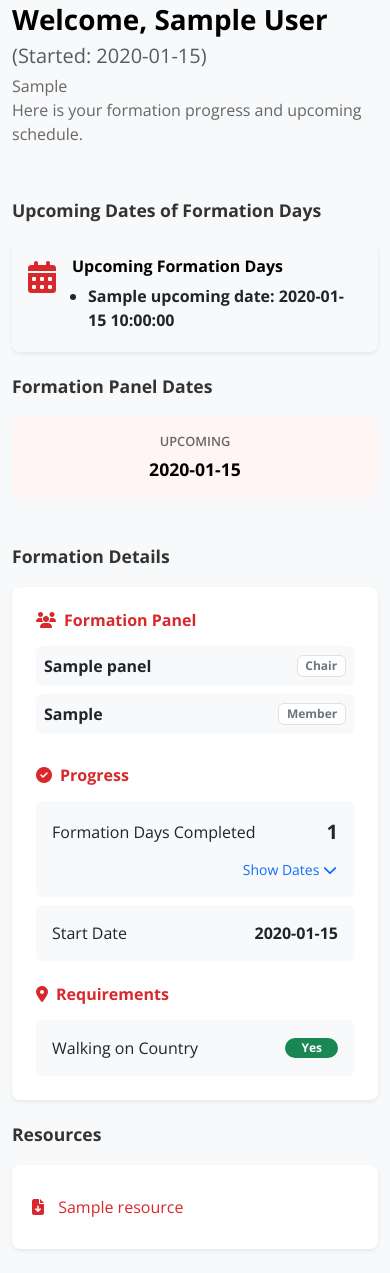
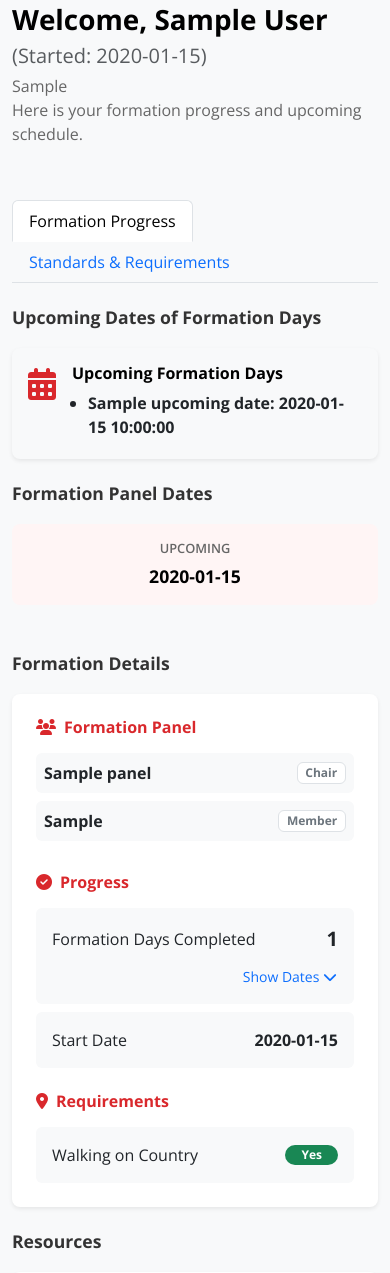
Before and after one commit to ashlittleford/candidates, a Flask app: template app/templates/profile.html in a window 390 px wide. Shown: the part 160-1433 px from the top of the page. Run offline with Flask 3, Linux system fonts and the light colour scheme; tables that the repository leaves empty hold one stand-in row (values such as "Sample post"); the template is opened without the code that fills it: values that come from a table or form of the project are taken from there, most other values are stand-ins (such as "Sample title", 1, 10 or a date in 2020).

Commit message:
feat: Add Standards & Requirements tab to candidate profile
- Refactor candidate profile page layout to use Bootstrap tabs.
- Move existing Formation Progress content into the first tab.
- Create a new "Standards & Requirements" tab.
- Add a "14 Standards of Ministry" table with placeholder rows (waiting for specific content).
- Add a "Study Requirements" placeholder table.
- Maintain existing responsiveness and functionality.

```diff
--- a/app/templates/profile.html
+++ b/app/templates/profile.html
@@ -15,6 +15,19 @@
     <!-- Main Left Column -->
     <div class="col-lg-8">
 
+        <!-- Tabs Navigation -->
+        <ul class="nav nav-tabs mb-4" id="profileTabs" role="tablist">
+            <li class="nav-item" role="presentation">
+                <button class="nav-link active" id="formation-tab" data-bs-toggle="tab" data-bs-target="#formation" type="button" role="tab" aria-controls="formation" aria-selected="true">Formation Progress</button>
+            </li>
+            <li class="nav-item" role="presentation">
+                <button class="nav-link" id="standards-tab" data-bs-toggle="tab" data-bs-target="#standards" type="button" role="tab" aria-controls="standards" aria-selected="false">Standards & Requirements</button>
+            </li>
+        </ul>
+
+        <div class="tab-content" id="profileTabsContent">
+            <!-- Formation Progress Tab -->
+            <div class="tab-pane show active" id="formation" role="tabpanel" aria-labelledby="formation-tab">
                 <!-- Formation Panel Dates Section -->
                 <div class="mb-5">
                     <h5 class="section-title">Upcoming Dates of Formation Days</h5>
@@ -191,6 +204,73 @@
                 </div>
             </div>
 
+            <!-- Standards & Requirements Tab -->
+            <div class="tab-pane fade" id="standards" role="tabpanel" aria-labelledby="standards-tab">
+                <div class="mb-5">
+                    <h5 class="section-title">14 Standards of Ministry</h5>
+                    <div class="card border-0 shadow-sm p-4">
+                        <div class="table-responsive">
+                            <table class="table table-hover">
+                                <thead class="table-light">
+                                    <tr>
+                                        <th scope="col">Standard</th>
+                                        <th scope="col">Description</th>
+                                        <th scope="col">Status</th>
+                                        <th scope="col">Notes</th>
+                                    </tr>
+                                </thead>
+                                <tbody>
+                                    {% for i in range(1, 15) %}
+                                    <tr>
+                                        <td>Standard {{ i }}</td>
+                                        <td class="text-muted"><em>Description of Standard {{ i }}</em></td>
+                                        <td><span class="badge bg-secondary">Pending</span></td>
+                                        <td>-</td>
+                                    </tr>
+                                    {% endfor %}
+                                </tbody>
+                            </table>
+                        </div>
+                    </div>
+                </div>
+
+                <div class="mb-4">
+                    <h5 class="section-title">Study Requirements</h5>
+                    <div class="card border-0 shadow-sm p-4">
+                        <div class="table-responsive">
+                            <table class="table table-hover">
+                                <thead class="table-light">
+                                    <tr>
+                                        <th scope="col">Requirement</th>
+                                        <th scope="col">Status</th>
+                                        <th scope="col">Due Date</th>
+                                    </tr>
+                                </thead>
+                                <tbody>
+                                    <tr>
+                                        <td>Theology 101</td>
+                                        <td><span class="badge bg-success">Completed</span></td>
+                                        <td>Dec 2023</td>
+                                    </tr>
+                                    <tr>
+                                        <td>Pastoral Care Basics</td>
+                                        <td><span class="badge bg-warning text-dark">In Progress</span></td>
+                                        <td>June 2024</td>
+                                    </tr>
+                                    <tr>
+                                        <td>Ethics in Ministry</td>
+                                        <td><span class="badge bg-secondary">Pending</span></td>
+                                        <td>Dec 2024</td>
+                                    </tr>
+                                </tbody>
+                            </table>
+                        </div>
+                    </div>
+                </div>
+            </div>
+        </div>
+    </div>
+
     <!-- Right Column -->
     <div class="col-lg-4">
         <!-- Resources -->
```
Lines whose indentation alone changed are shown as unchanged.
